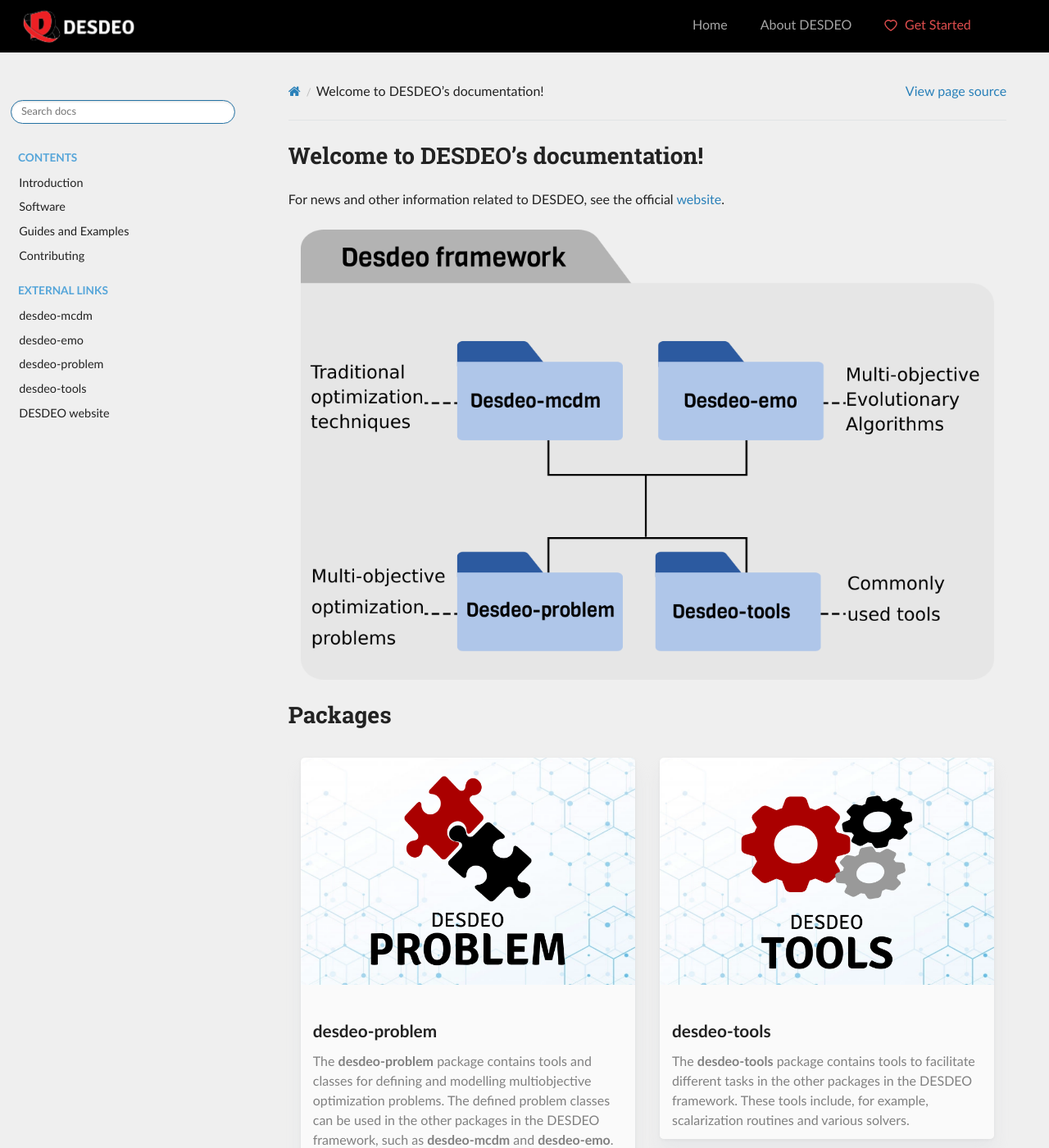
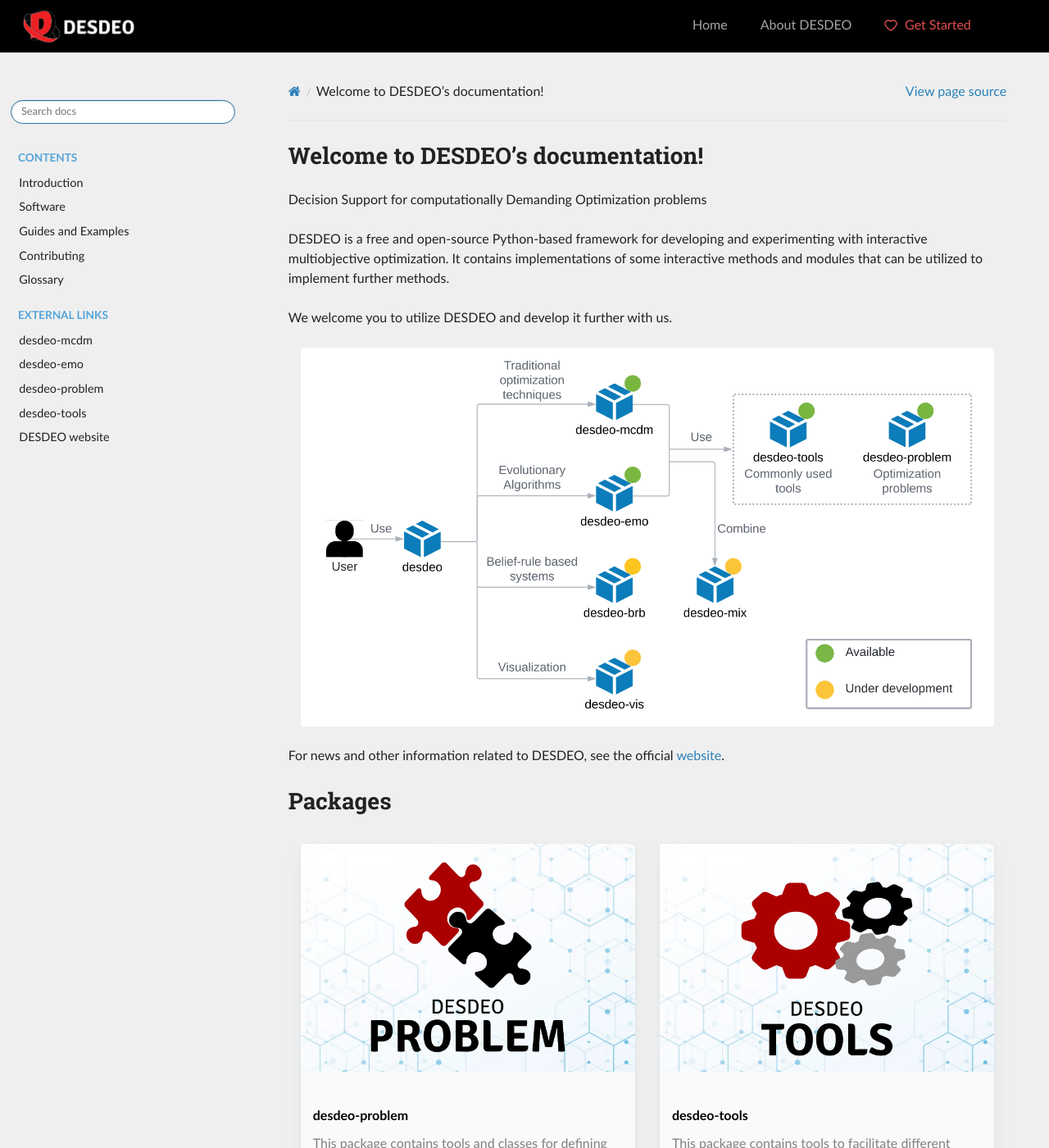
Before and after one commit to industrial-optimization-group/DESDEO, a Sphinx documentation site: the page built from docs/index.rst, in a window 1280 px wide and 1400 px high. Shown: the whole window at 82% size. Built offline with Sphinx 7.4.7 and the Read the Docs theme 2.0.0, drawn with Linux system fonts in a browser that asks for light colours; some of the changed text lies outside the part shown.

Commit message:
Add main image and glossary

```diff
--- a/docs/_templates/layout.html
+++ b/docs/_templates/layout.html
@@ -59,6 +59,16 @@
               Contribute
             </a>
           </li>
+          <li>
+            <a href="glossary.html"><i class="anticon" style="font-size: 18px; position:relative; top:3px;"><svg
+                  width="1em" height="1em" fill="currentColor" viewBox="0 0 1024 1024">
+                  <path
+                    d="M511.6 76.3C264.3 76.2 64 276.4 64 523.5 64 718.9 189.3 885 363.8 946c23.5 5.9 19.9-10.8 19.9-22.2v-77.5c-135.7 15.9-141.2-73.9-150.3-88.9C215 726 171.5 718 184.5 703c30.9-15.9 62.4 4 98.9 57.9 26.4 39.1 77.9 32.5 104 26 5.7-23.5 17.9-44.5 34.7-60.8-140.6-25.2-199.2-111-199.2-213 0-49.5 16.3-95 48.3-131.7-20.4-60.5 1.9-112.3 4.9-120 58.1-5.2 118.5 41.6 123.2 45.3 33-8.9 70.7-13.6 112.9-13.6 42.4 0 80.2 4.9 113.5 13.9 11.3-8.6 67.3-48.8 121.3-43.9 2.9 7.7 24.7 58.3 5.5 118 32.4 36.8 48.9 82.7 48.9 132.3 0 102.2-59 188.1-200 212.9a127.5 127.5 0 0 1 38.1 91v112.5c.8 9 0 17.9 15 17.9 177.1-59.7 304.6-227 304.6-424.1 0-247.2-200.4-447.3-447.5-447.3z">
+                  </path>
+                </svg></i>
+              Glossary
+            </a>
+          </li>
         </ul>
       </div>
     </div>
@@ -113,6 +123,16 @@
                 </path>
               </svg></i>
             Contribute
+          </a>
+        </li>
+        <li>
+          <a href="#glossary"><i class="anticon" style="font-size: 18px; position:relative; top:3px;"><svg width="1em"
+                height="1em" fill="currentColor" viewBox="0 0 1024 1024">
+                <path
+                  d="M511.6 76.3C264.3 76.2 64 276.4 64 523.5 64 718.9 189.3 885 363.8 946c23.5 5.9 19.9-10.8 19.9-22.2v-77.5c-135.7 15.9-141.2-73.9-150.3-88.9C215 726 171.5 718 184.5 703c30.9-15.9 62.4 4 98.9 57.9 26.4 39.1 77.9 32.5 104 26 5.7-23.5 17.9-44.5 34.7-60.8-140.6-25.2-199.2-111-199.2-213 0-49.5 16.3-95 48.3-131.7-20.4-60.5 1.9-112.3 4.9-120 58.1-5.2 118.5 41.6 123.2 45.3 33-8.9 70.7-13.6 112.9-13.6 42.4 0 80.2 4.9 113.5 13.9 11.3-8.6 67.3-48.8 121.3-43.9 2.9 7.7 24.7 58.3 5.5 118 32.4 36.8 48.9 82.7 48.9 132.3 0 102.2-59 188.1-200 212.9a127.5 127.5 0 0 1 38.1 91v112.5c.8 9 0 17.9 15 17.9 177.1-59.7 304.6-227 304.6-424.1 0-247.2-200.4-447.3-447.5-447.3z">
+                </path>
+              </svg></i>
+            Glossary
           </a>
         </li>
       </ul>
@@ -423,6 +443,7 @@
       align-self: stretch;
       -webkit-align-self: stretch;
     }
+
   }
 
   @media screen and (max-width: 450px) {
@@ -476,15 +497,34 @@
   .descr a.external {
     text-decoration: none;
     cursor: pointer;
+    display: inline-block;
+    padding: 0.3em 1.2em;
+    margin: 0 0.3em 0.3em 0;
+    border-radius: 2em;
+    box-sizing: border-box;
+    text-decoration: none;
+    font-family: 'Roboto', sans-serif;
+    font-weight: 300;
+    color: #FFFFFF;
+    background-color: #3080af;
+    text-align: center;
+    transition: all 0.2s;
+    font-size: 1em !important;
     /*color: #961717;*/
   }
+
+  .descr a.external:hover {
+    background-color: #23526d;
+  }
+
 
   .descr dt {
     border-top-width: 3px;
     border-top-style: solid;
     border-top-color: rgba(255, 255, 255, 0) !important;
     background-color: #ffffff00 !important;
-
+    color: #000 !important;
+    font-size: 1em !important;
   }
 
   .descr img {
--- a/docs/conf.py
+++ b/docs/conf.py
@@ -18,7 +18,7 @@
 # -- Project information -----------------------------------------------------
 
 project = "DESDEO"
-copyright = "2020, Multiobjective Optimization Group"
+copyright = "2021, Multiobjective Optimization Group"
 author = "Multiobjective Optimization Group"
 
 # The full version, including alpha/beta/rc tags
--- a/docs/index.rst
+++ b/docs/index.rst
@@ -6,10 +6,18 @@
 Welcome to DESDEO's documentation!
 ==================================
 
-For news and other information related to DESDEO, see the official website_.
+Decision Support for computationally Demanding Optimization problems
+
+DESDEO is a free and open-source Python-based framework for developing and experimenting with interactive multiobjective optimization. It contains implementations of some interactive methods and modules that can be utilized to implement further methods.
+
+We welcome you to utilize DESDEO and develop it further with us.
+
+
 
 .. figure:: /images/desdeo-main.png
    :figclass: imgcenter
+
+For news and other information related to DESDEO, see the official website_.
 
 Packages
 ========
@@ -21,43 +29,48 @@ Packages
       .. container:: descr
 
          .. figure:: /images/desdeo_problem.png
-            :target: https://desdeo-problem-test.readthedocs.io/en/latest/index.html
 
-         desdeo-problem_
-                The **desdeo-problem** package contains tools and classes for defining and
+         **desdeo-problem**
+                This package contains tools and classes for defining and
 		modelling multiobjective optimization problems. The defined problem classes
 		can be used in the other packages in the DESDEO framework, such as
 		**desdeo-mcdm** and **desdeo-emo**.
 
+		`Go to documentation <https://desdeo-problem-test.readthedocs.io/en/latest/index.html>`__
+
       .. container:: descr
 
          .. figure:: /images/desdeo_tools.png
-            :target: https://desdeo-tools-test.readthedocs.io/en/latest/index.html
 
-         desdeo-tools_
-            	The **desdeo-tools** package contains tools to facilitate different tasks in the
+         **desdeo-tools**
+            	This package contains tools to facilitate different tasks in the
 		other packages in the DESDEO framework. These tools include, for example,
 		scalarization routines and various solvers.
+
+
+		`Go to documentation <https://desdeo-tools-test.readthedocs.io/en/latest/index.html>`__
 
       .. container:: descr
 
          .. figure:: /images/desdeo_emo.png
-            :target: https://desdeo-emo-test.readthedocs.io/en/latest/index.html
 
-         desdeo-emo_
-            	The **desdeo-emo** package contains evolutionary algorithms for solving multiobjective optimization problems.
+         **desdeo-emo**
+            	This package contains evolutionary algorithms for solving multiobjective optimization problems.
 		These algorithms include, for example, interactive RVEA.
+
+		`Go to documentation <https://desdeo-emo-test.readthedocs.io/en/latest/index.html>`__
 
       .. container:: descr
 
 
 	 .. figure:: /images/desdeo_mcdm.png
-	    :target: https://desdeo-mcdm-test.readthedocs.io/en/latest/index.html
 
-	 desdeo-mcdm_
-            	The **desdeo-mcdm** package contains traditional methods for performing
+	 **desdeo-mcdm**
+            	This package contains traditional methods for performing
             	interactive multiobjective optimization. These methods include, but are not
             	limited to, Synchronous NIMBUS and E-NAUTILUS, for example.
+
+		`Go to documentation <https://desdeo-mcdm-test.readthedocs.io/en/latest/index.html>`__
 
 
 
@@ -71,6 +84,7 @@ Packages
    software
    guides
    contributing
+   glossary
 
 .. toctree::
    :hidden:
```
Also changed, not shown: docs/glossary.rst (added, +26 -0 lines), docs/introduction.rst (+0 -22 lines), docs/_templates/desdeo_logo.png (deleted), docs/images/desdeo-main.png, docs/images/desdeo_emo.png, docs/images/desdeo_emo1.png (deleted), docs/images/desdeo_emo2.png (added), docs/images/desdeo_mcdm2.png (added), docs/images/desdeo_problem2.png (added), docs/images/desdeo_tools2.png (added).
